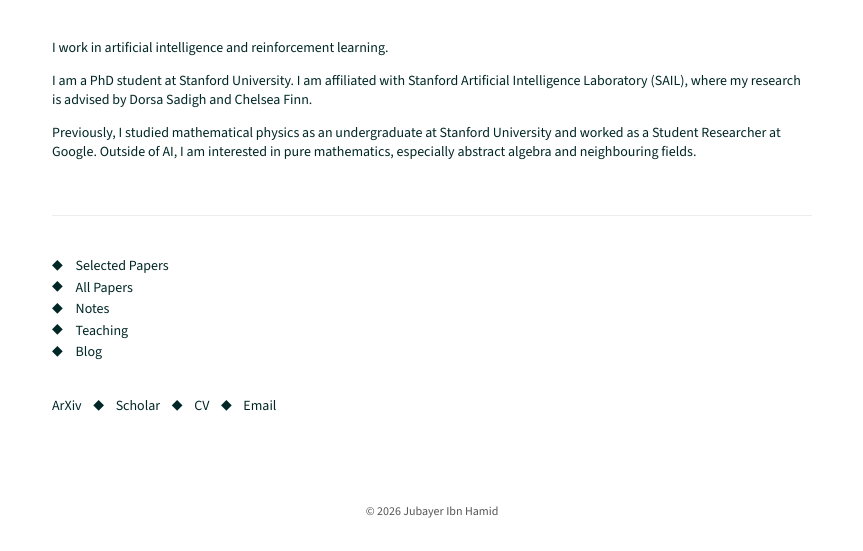
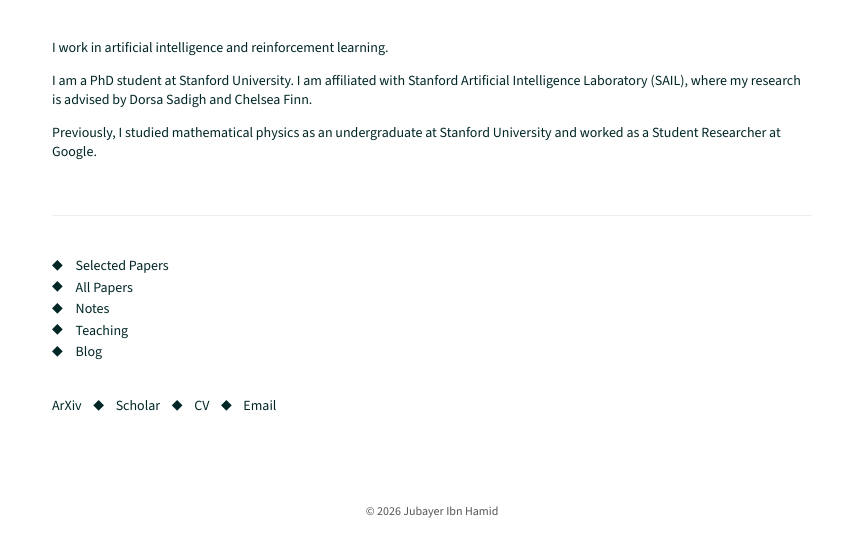
Before and after one commit to Jubayer-Ibn-Hamid/jubayer-ibn-hamid.github.io, a plain HTML site: page index.html in a window 1280 px wide. Shown: the part 330-881 px from the top of the page, without its empty margins (208-1071 px from the left). Drawn offline with nearby package versions, Linux system fonts and the light colour scheme.

Commit message:
Update index.html

```diff
--- a/index.html
+++ b/index.html
@@ -442,7 +442,7 @@
           I am a PhD student at Stanford University. I am affiliated with Stanford Artificial Intelligence Laboratory (SAIL), where my research is advised by Dorsa Sadigh and Chelsea Finn.
         </p>
         <p>
-          Previously, I studied mathematical physics as an undergraduate at Stanford University and worked as a Student Researcher at Google. Outside of AI, I am interested in pure mathematics, especially abstract algebra and neighbouring fields.
+          Previously, I studied mathematical physics as an undergraduate at Stanford University and worked as a Student Researcher at Google.
         </p>
       </div>
     </div>
```
